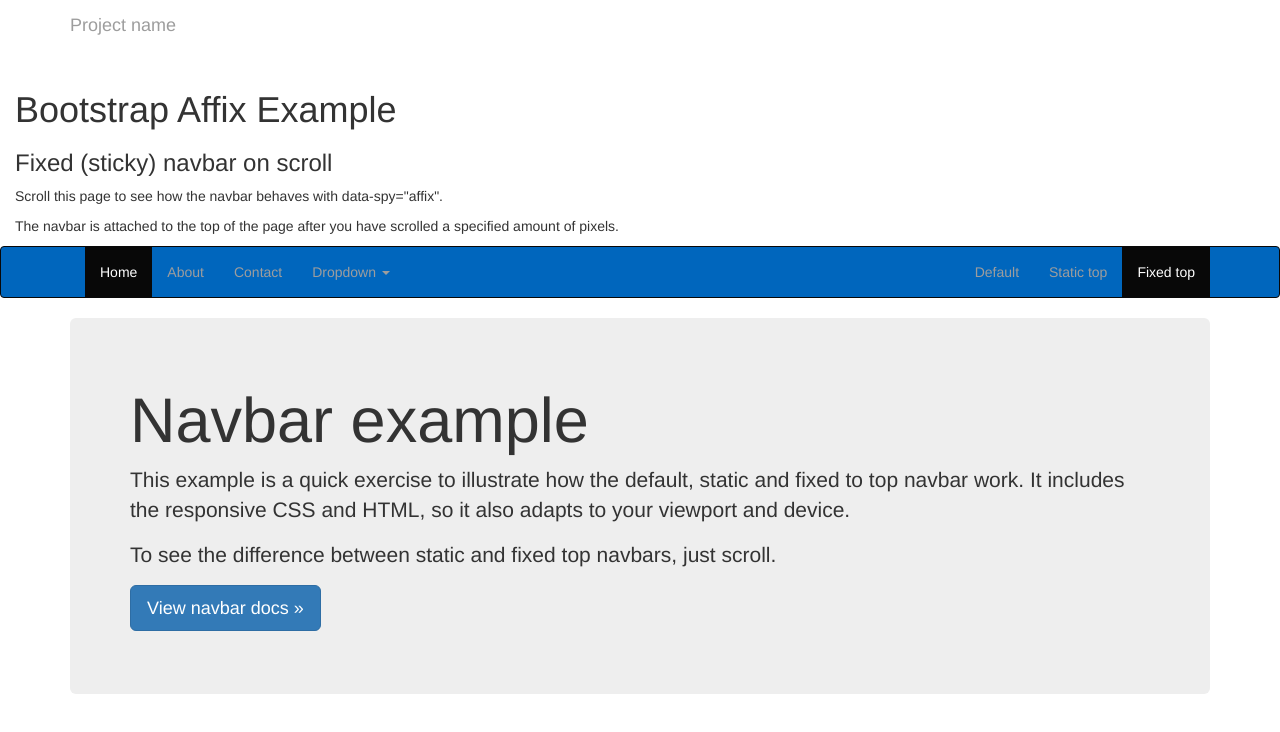
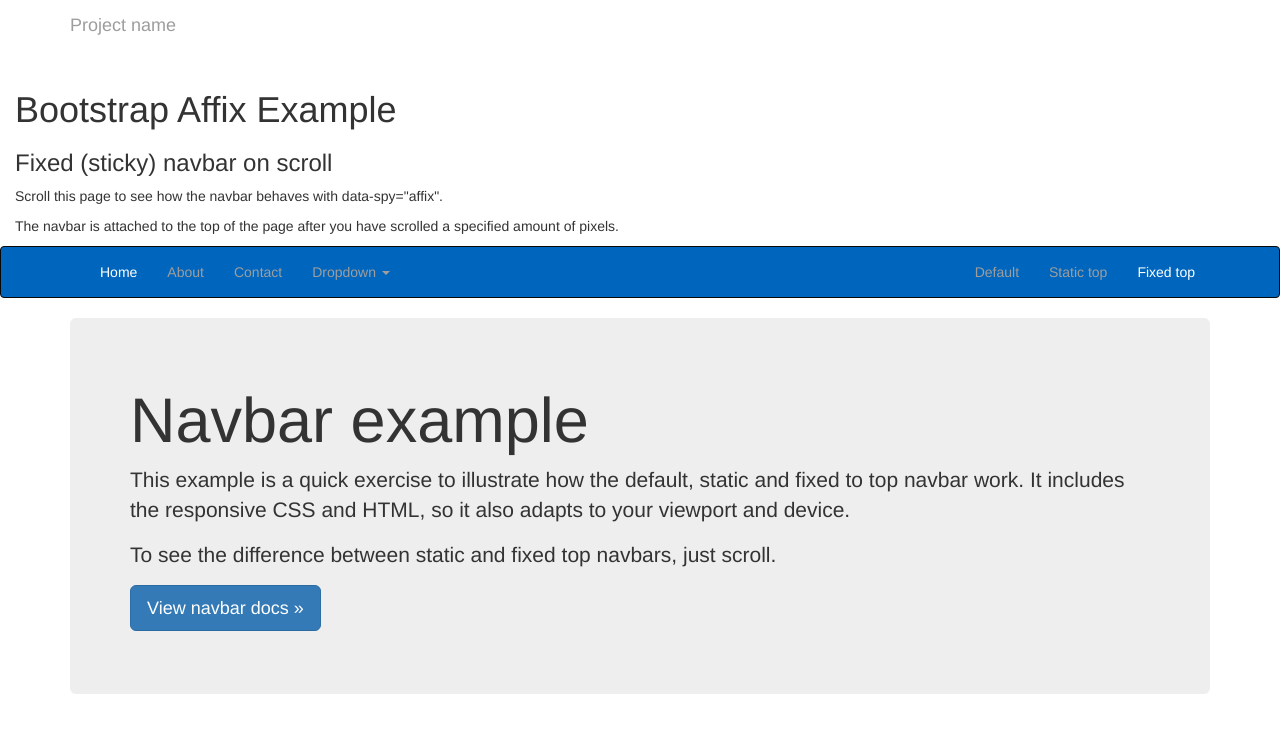
Before and after one commit to xhrist14n/menus_boostrap, a website: page app/index.html in a window 1280 px wide. Shown: the top 732 px of the page. Drawn offline with Linux system fonts and the light colour scheme; files that its build step writes are made by us from their sources.

Commit message:
project menus bootstrap

```diff
--- a/app/styles/main.css
+++ b/app/styles/main.css
@@ -59,6 +59,7 @@ body {
 }
 
 
+
 .navbar-yellow {
   background-color: yellow;
   border-color: white;
@@ -72,3 +73,11 @@ body {
   background-color: #0066bd;
   border-color: #080808;
 }
+
+
+.navbar-inverse .navbar-nav > .active > a,
+.navbar-inverse .navbar-nav > .active > a:hover,
+.navbar-inverse .navbar-nav > .active > a:focus {
+  color: #fff;
+  background-color: #0066bd;
+}
```
